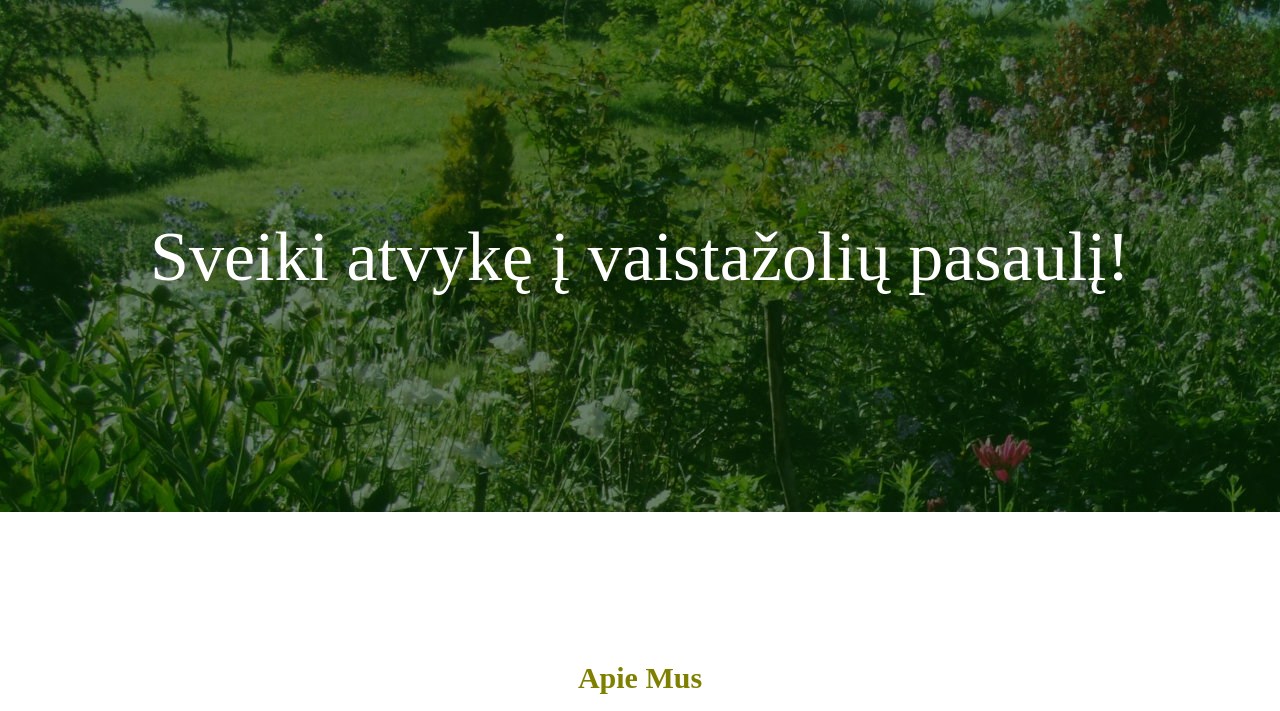
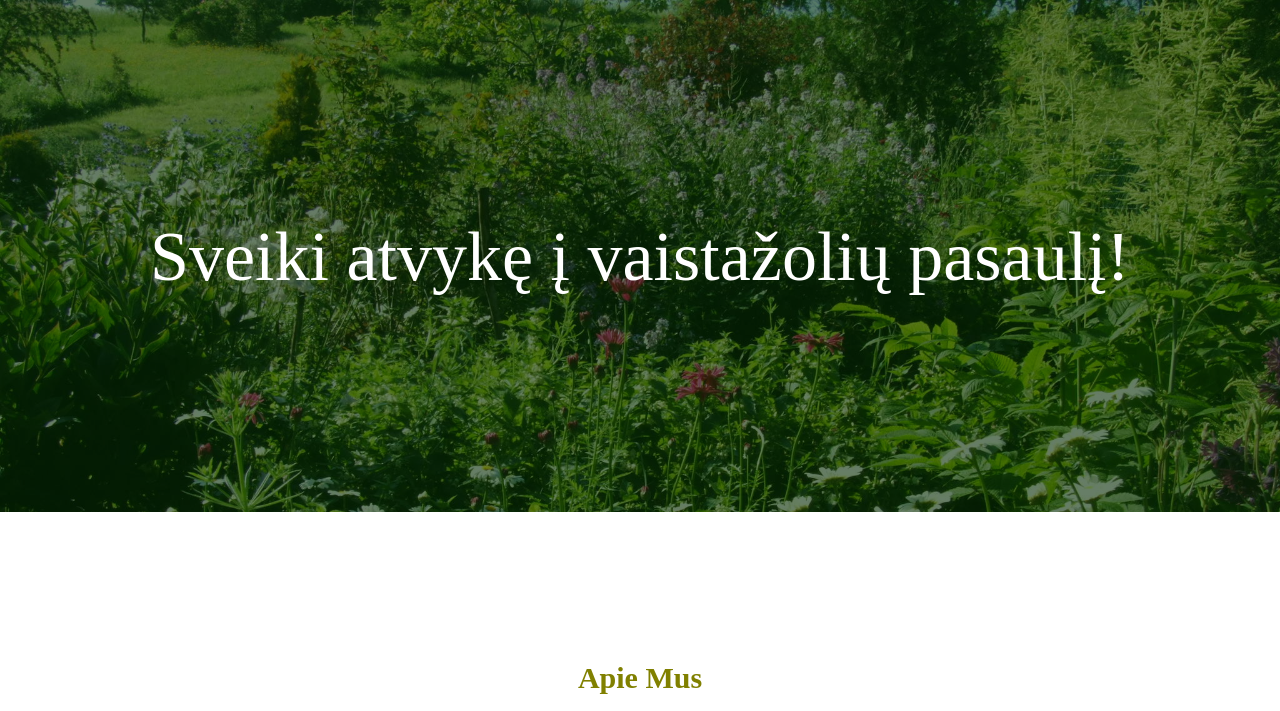
Before and after one commit to gojamont/Webpage_for_teas, a Flask app: page / in a window 1280 px wide. Shown: the part 257-968 px from the top of the page. Run offline with Flask 3, Linux system fonts and the light colour scheme; some libraries are stand-ins or nearby versions.

Commit message:
modified files

```diff
--- a/static/functions.js
+++ b/static/functions.js
@@ -35,6 +35,7 @@ document.addEventListener("DOMContentLoaded", () => {
     });
 });
 
+ // dropdown menu
 function toggleDropdown() {
     var dropdownContent = document.querySelector('.dropdown-content');
     if (dropdownContent.style.display == "block") {
--- a/static/styles.css
+++ b/static/styles.css
@@ -121,8 +121,8 @@ div {
     display: block;
     width: 250px;
     transform: translateX(-25%);
-    background-color: white;
-    box-shadow: 10px 10px 10px #000;
+    background-color: #fff;
+    box-shadow: 10px 10px 10px #383838;
   }
 
 /* Layout Styles */
@@ -130,6 +130,13 @@ div {
     display: flex;
     align-items: center;
     justify-content: center;
+}
+#banner {
+    margin: 0 auto;
+    height: 40vw;
+    background-image: url('photos_2/vaistazoles_1.JPG');
+    background-size: cover;
+    background-repeat: no-repeat;
 }
     /* Style to display image and text side by side */
 .img-container {
--- a/templates/bobvakariai.html
+++ b/templates/bobvakariai.html
@@ -20,7 +20,7 @@
 			vantomis, susipažinti su žolių panaudojimu grožio procedūrose ir
 			pasimėgauti vaistažolių arbatomis.
 			<br><br>
-			Laukiamos <b>5-10</b> moterų grupės.
+			Laukiamos <b>5-8</b> moterų grupės.
 		</p>
 		<br>
 		<h3> Kaina bei trukmė</h3>
--- a/templates/index.html
+++ b/templates/index.html
@@ -6,7 +6,7 @@
 
 {% block main %}
 <form action="/">
-    <div class="container" style="margin: 0 auto; height: 40vw; background-image: url('static/photos_2/vaistazoles_1.JPG') ;">
+        <div class="container" id="banner">
             <div id="header">
                 Sveiki atvykę į vaistažolių pasaulį!
             </div>
--- a/templates/layout.html
+++ b/templates/layout.html
@@ -1,12 +1,17 @@
 <doctype! html>
 <html lang ="lt">
-    <title>{% block title %}{% endblock %}</title>
     <head>
-        <meta charset = "UTF-8">
-        <meta name=”viewport” content="width=device-width, initial-scale=1">
-        <link rel="stylesheet" href="\static\styles.css">
-        <link rel="stylesheet" href="static\font-awesome\css\font-awesome.min.css">
+        <meta charset="UTF-8">
+        <meta name="viewport" content="width=device-width, initial-scale=1">
+        <link rel="stylesheet" href="{{ url_for('static', filename='/styles.css') }}">
+        <link rel="stylesheet" href="{{ url_for('static', filename='/font-awesome/css/font-awesome.min.css') }}">
         <script type="text/javascript" src="{{ url_for('static', filename='/functions.js') }}"></script>
+        <link rel="apple-touch-icon" sizes="180x180" href="/apple-touch-icon.png">
+        <link rel="icon" type="image/png" sizes="32x32" href="/favicon-32x32.png">
+        <link rel="icon" type="image/png" sizes="16x16" href="/favicon-16x16.png">
+        <link rel="manifest" href="/site.webmanifest">
+        <link rel=”icon” href=”/favicon.ico” type=”image/x-icon” >
+        <title>{% block title %}{% endblock %}</title>
     </head>
     <body>
         <div class="navbar">
```
Lines whose indentation alone changed are shown as unchanged.
